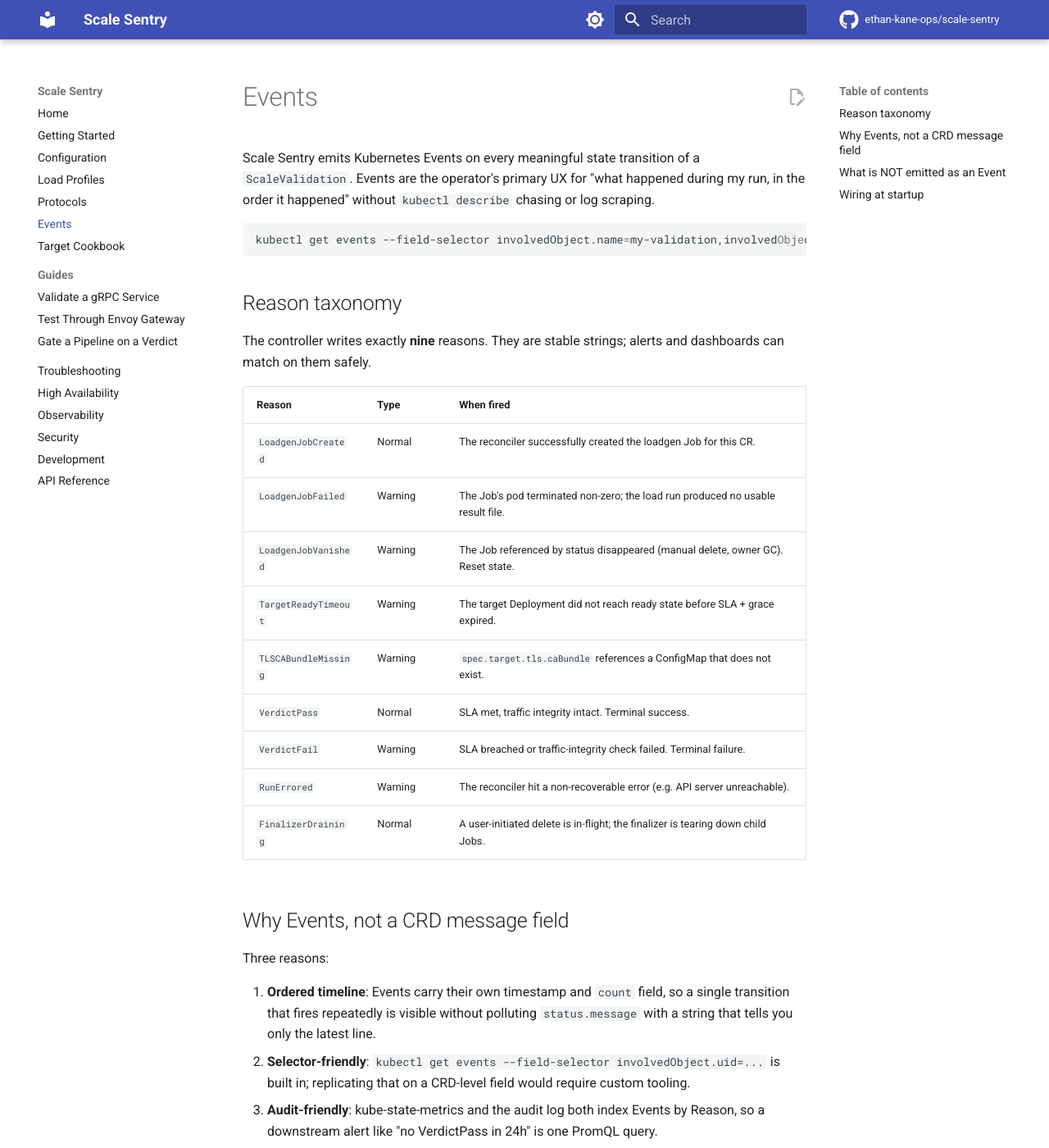
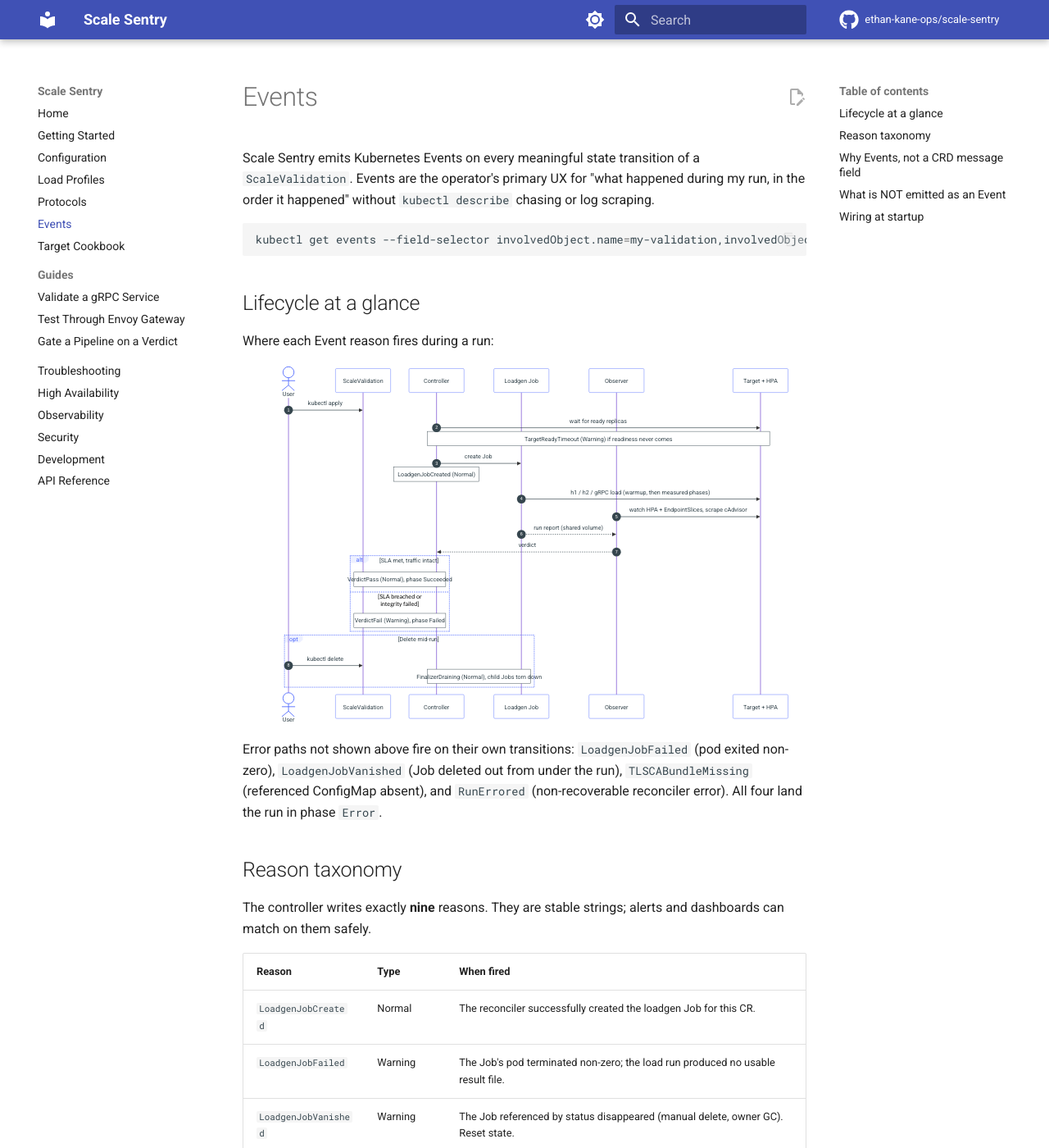
Before and after one commit to ethan-kane-ops/scale-sentry, an MkDocs documentation site: the page built from docs/events.md, in a window 1280 px wide and 1400 px high. Shown: the whole window at 82% size. Built offline with MkDocs 1.6.1 and Material for MkDocs 9.7.7, drawn with Linux system fonts in a browser that asks for light colours; comment, search, counter and statistics services are not loaded.

Commit message:
docs(architecture): lifecycle sequence diagram + slim flowchart (ENG-66)
- events.md gains a sequence diagram keyed to the nine Event reasons
- README + docs/index flowchart slimmed to boxes + numbered arrows;
  lifecycle detail moved to the sequence diagram
- hack/demo.sh: reproducible quickstart recording script for the GIF
  (asciinema + agg, tools not yet installed locally)

````diff
--- a/docs/events.md
+++ b/docs/events.md
@@ -5,6 +5,42 @@ Scale Sentry emits Kubernetes Events on every meaningful state transition of a `
 ```bash
 kubectl get events --field-selector involvedObject.name=my-validation,involvedObject.kind=ScaleValidation -w
 ```
+
+## Lifecycle at a glance
+
+Where each Event reason fires during a run:
+
+```mermaid
+sequenceDiagram
+    autonumber
+    actor User
+    participant CR as ScaleValidation
+    participant C as Controller
+    participant L as Loadgen Job
+    participant O as Observer
+    participant T as Target + HPA
+
+    User->>CR: kubectl apply
+    C->>T: wait for ready replicas
+    Note over C,T: TargetReadyTimeout (Warning) if readiness never comes
+    C->>L: create Job
+    Note over C: LoadgenJobCreated (Normal)
+    L->>T: h1 / h2 / gRPC load (warmup, then measured phases)
+    O->>T: watch HPA + EndpointSlices, scrape cAdvisor
+    L-->>O: run report (shared volume)
+    O-->>C: verdict
+    alt SLA met, traffic intact
+        Note over C,CR: VerdictPass (Normal), phase Succeeded
+    else SLA breached or integrity failed
+        Note over C,CR: VerdictFail (Warning), phase Failed
+    end
+    opt Delete mid-run
+        User->>CR: kubectl delete
+        Note over C,L: FinalizerDraining (Normal), child Jobs torn down
+    end
+```
+
+Error paths not shown above fire on their own transitions: `LoadgenJobFailed` (pod exited non-zero), `LoadgenJobVanished` (Job deleted out from under the run), `TLSCABundleMissing` (referenced ConfigMap absent), and `RunErrored` (non-recoverable reconciler error). All four land the run in phase `Error`.
 
 ## Reason taxonomy
 
````
Also changed, not shown: README.md (+8 -26 lines), docs/index.md (+11 -27 lines), 1 other file.
